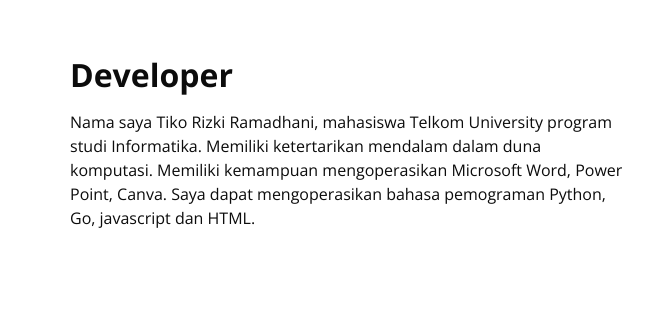
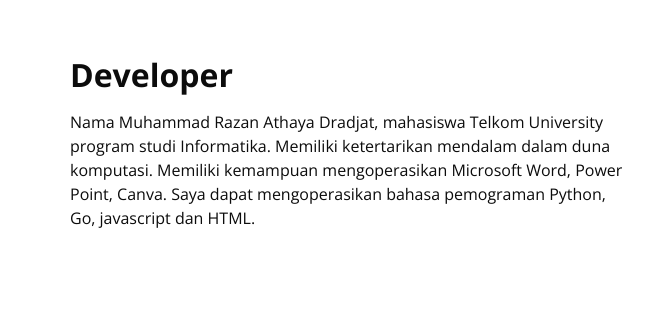
Before and after one commit to DegreeJr/mbc_lab_landing_page, a plain HTML site: page mbc_lab_landing_page/developer.html in a window 1280 px wide. Shown: the part 189-509 px from the top of the page, 0-650 px from the left. Drawn offline with nearby package versions, Linux system fonts and the light colour scheme; some packages are replaced by stand-ins of ours.

Commit message:
Update developer.html

```diff
--- a/mbc_lab_landing_page/developer.html
+++ b/mbc_lab_landing_page/developer.html
@@ -116,7 +116,7 @@
 
            </p>
           <p>
-            Nama saya Tiko Rizki Ramadhani, mahasiswa Telkom University program studi Informatika. Memiliki ketertarikan
+            Nama Muhammad Razan Athaya Dradjat, mahasiswa Telkom University program studi Informatika. Memiliki ketertarikan
 mendalam dalam duna komputasi. Memiliki kemampuan mengoperasikan
 Microsoft Word, Power Point, Canva. Saya dapat mengoperasikan bahasa pemograman Python, Go, javascript dan HTML.
 
```
